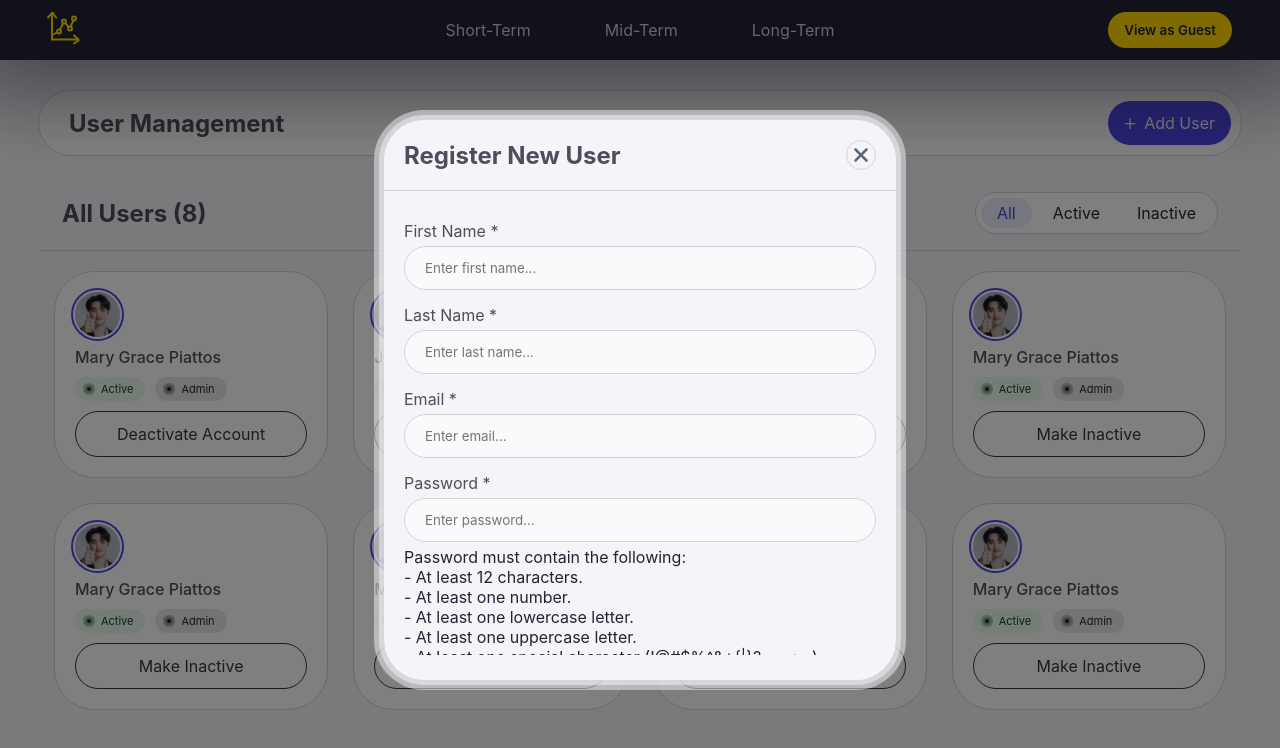
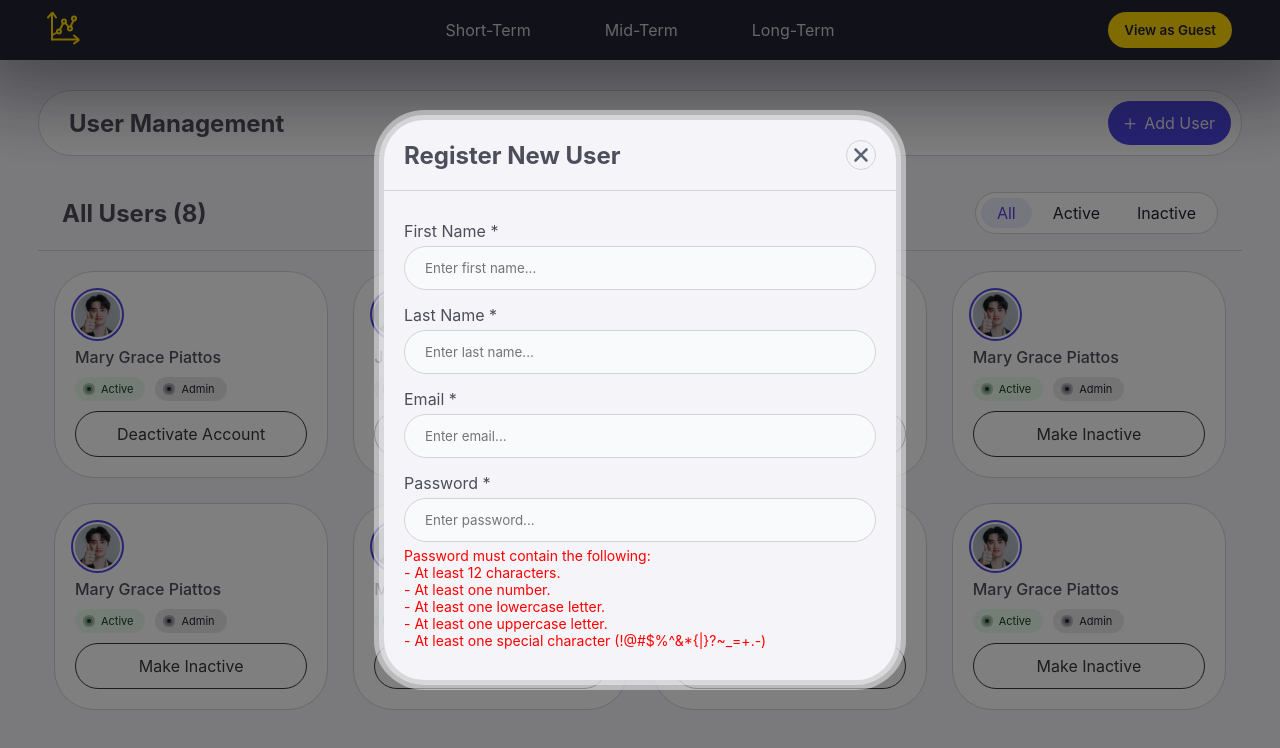
Before and after one commit to p3uj/BizTrend-Forecast, a React (Vite) app in the folder frontend/: page /user-management in a window 1280 px wide. Both pictures are taken after a click on the button "Add User". Shown: the top 748 px of the page. Built offline with nearby package versions, Linux system fonts and the light colour scheme.

Commit message:
UI: Add styling for error message in Register User modal

```diff
--- a/frontend/src/css/RegisterUser.css
+++ b/frontend/src/css/RegisterUser.css
@@ -143,3 +143,8 @@
 .register-user-modal .register-btn:hover:not(:disabled) {
   background-color: var(--btn-hover-color);
 }
+
+.register-user-modal span {
+  font-size: 0.875rem;
+  color: red;
+}
```
